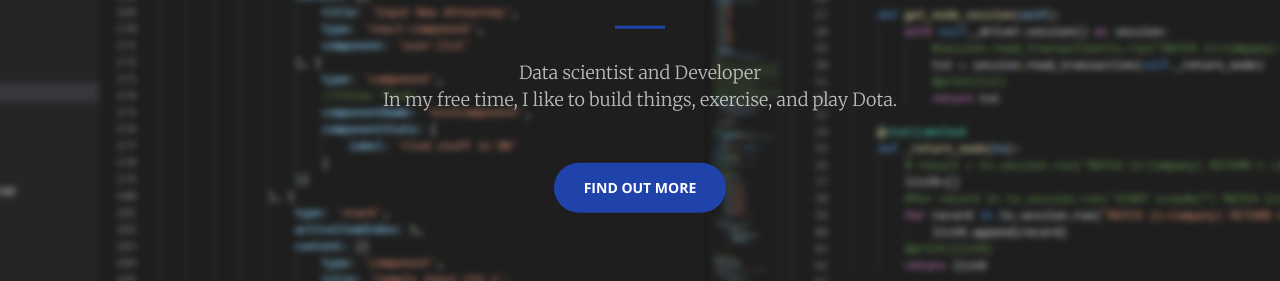
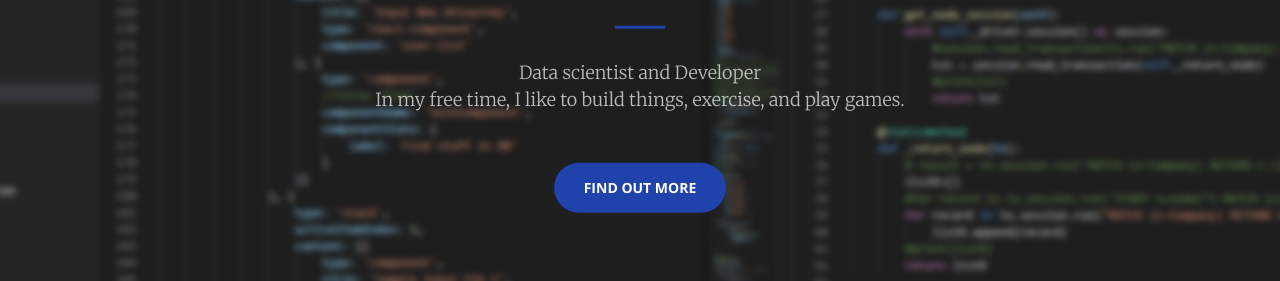
Before and after one commit to jpgallagher1/jpgallagher1.github.io, a Jekyll site: the page built from index.html, in a window 1280 px wide and 900 px high, scrolled down 309 px. Shown: the part 173-454 px from the top of the window. Built offline with Jekyll 4.4.1, drawn with Linux system fonts in a browser that asks for light colours.

Commit message:
no more twitter, updated header

```diff
--- a/_includes/contact.html
+++ b/_includes/contact.html
@@ -6,12 +6,6 @@
                 <hr class="primary">
                 <p>I'm always happy to help create and collaborate.  Send an email and I'll get back to you as soon as possible!</p>
             </div>
-        <div class="col-lg-2 col-lg-offset-1 text-center">
-            <a href="https://twitter.com/{{ site.twitter_username }}">
-                <i class="fa fa-twitter fa-3x wow bounceIn" data-wow-delay=".1s"></i>
-                <p>{{ site.twitter_username }}</p>
-            </a>
-        </div>
         <div class="col-lg-2 col-lg-offset-1 text-center">
             <a href="mailto:{{ site.email }}">
             <i class="fa fa-envelope-o fa-3x wow bounceIn" data-wow-delay=".1s"></i>
--- a/_includes/header.html
+++ b/_includes/header.html
@@ -7,7 +7,7 @@
             <hr>
             <p>Data scientist and Developer
                 <br/>
-               In my free time, I like to build things, exercise, and play Dota.</p>
+               In my free time, I like to build things, exercise, and play games.</p>
             <a href="#about" class="btn btn-primary btn-xl page-scroll">Find Out More</a>
         </div>
     </div>
```
Also changed, not shown: 1 other file.
